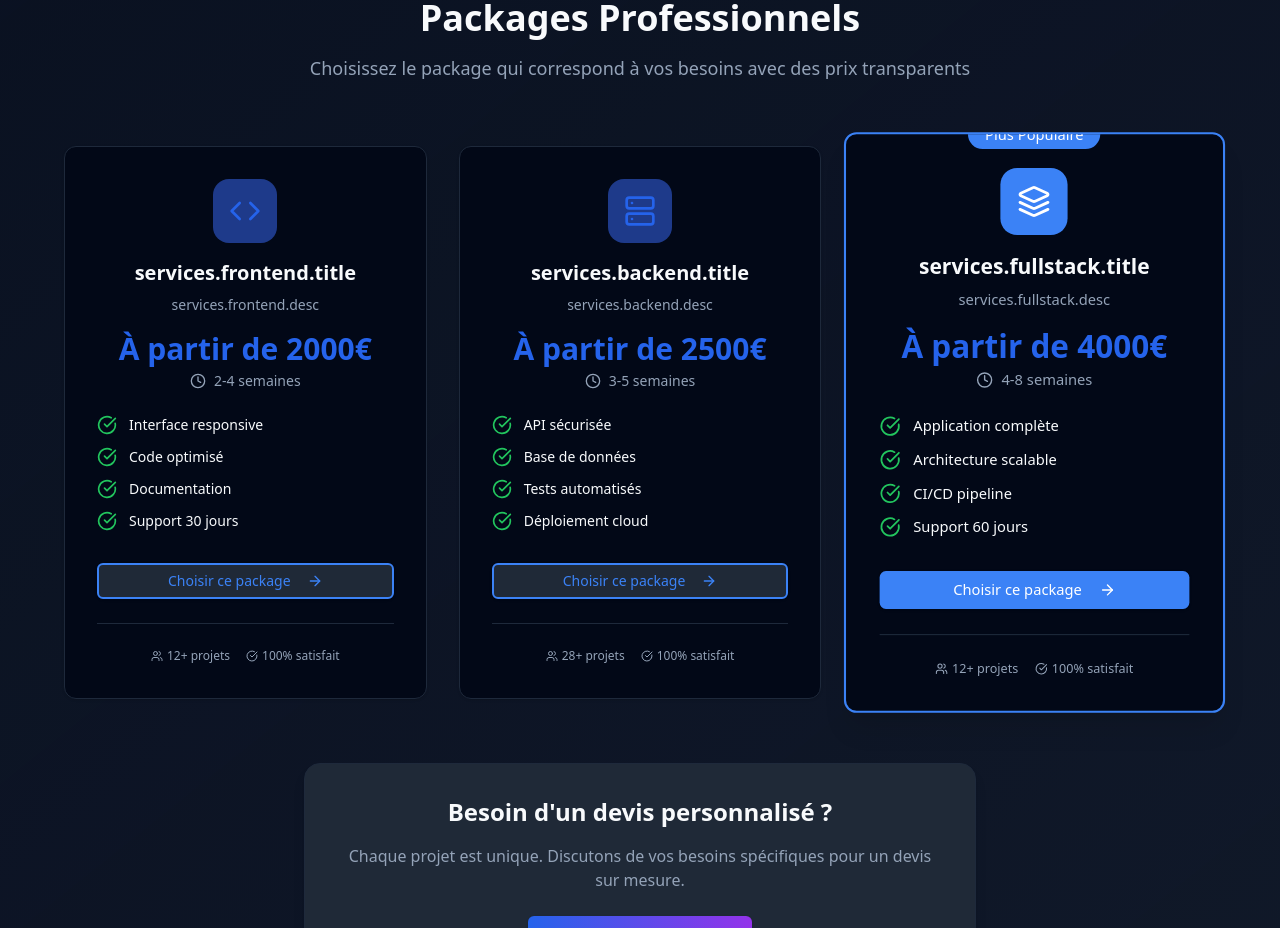
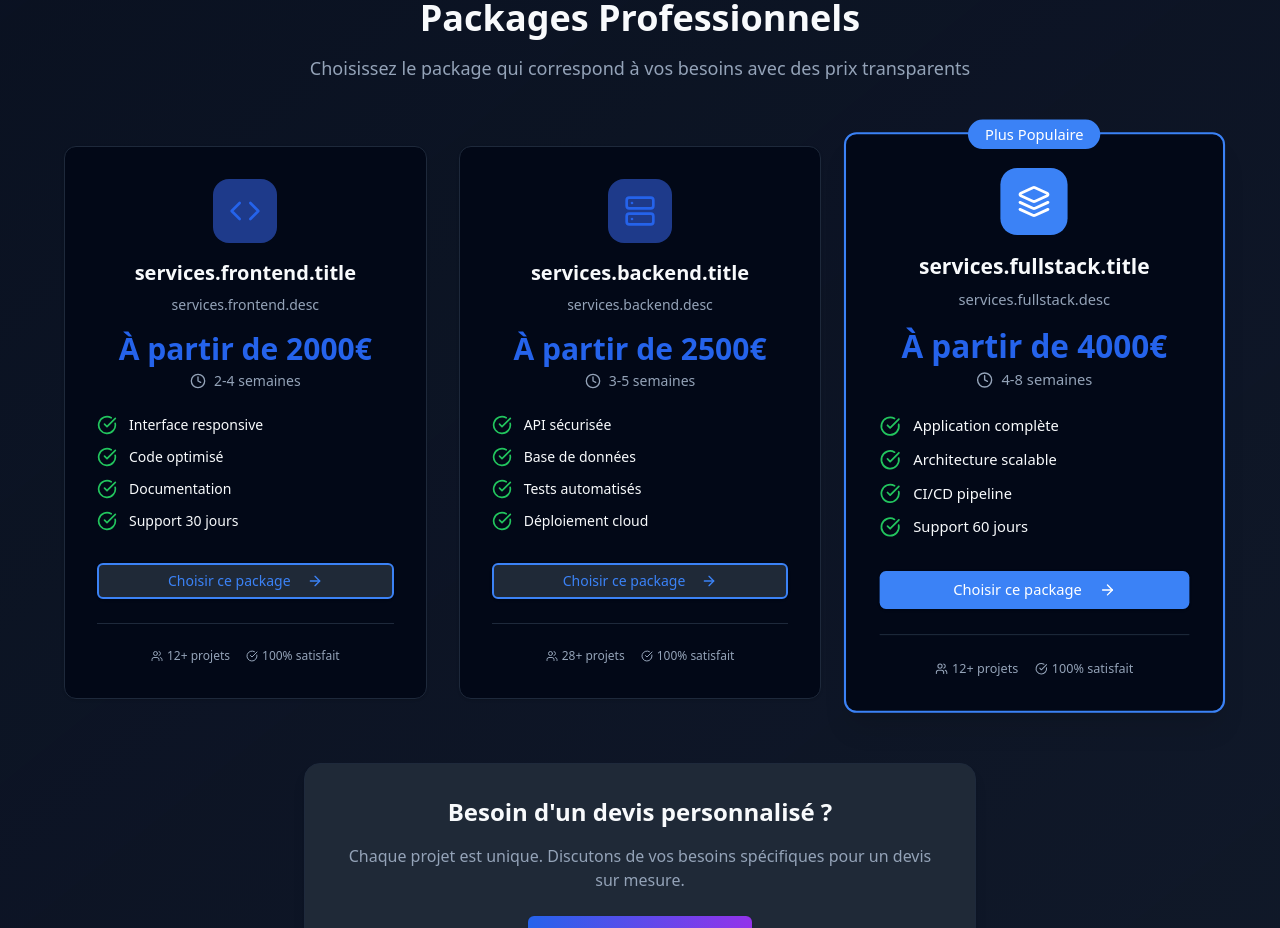
Before and after one commit to teovlt/portfolioFreelance, a React (Vite) app: page / in a window 1280 px wide. Shown: the part 3140-4068 px from the top of the page. Built offline with nearby package versions, Linux system fonts and the light colour scheme.

Commit message:
Fix most popular badge

```diff
--- a/src/pages/Services.tsx
+++ b/src/pages/Services.tsx
@@ -134,7 +134,7 @@ export function Services() {
           {services.map((service, index) => (
             <Card
               key={index}
-              className={`relative overflow-hidden transition-all duration-300 ${
+              className={`relative transition-all duration-300 ${
                 service.popular
                   ? "border-2 border-blue-500 shadow-xl scale-105"
                   : "border hover:border-blue-300 dark:hover:border-blue-700 hover:shadow-lg"
```
